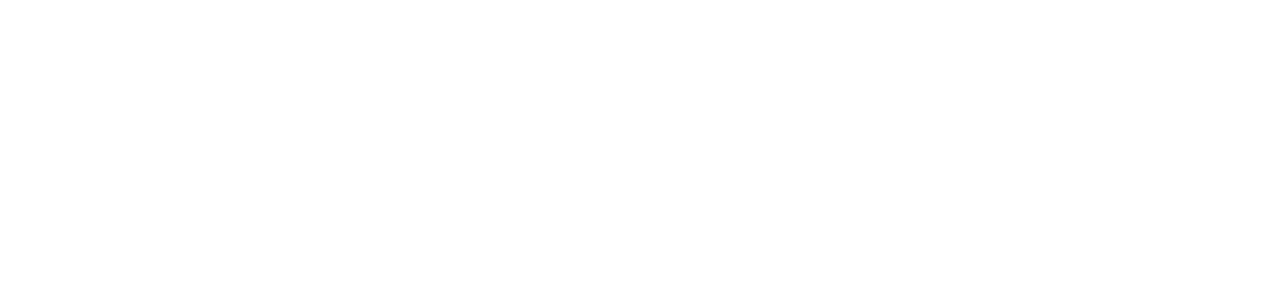
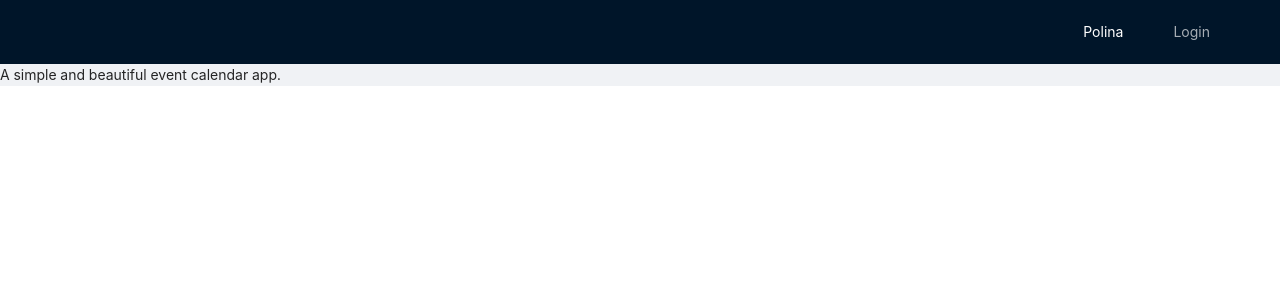
Before and after one commit to PolinaV2020/events-calendar, a React (Create React App) app: page / in a window 1280 px wide. Shown: the top 300 px of the page. Built offline with nearby package versions, Linux system fonts and the light colour scheme.

Commit message:
add: header

```diff
--- /dev/null
+++ b/src/components/App/App.css
@@ -0,0 +1 @@
+@import '~antd/dist/antd.css';
--- a/src/components/App/App.tsx
+++ b/src/components/App/App.tsx
@@ -2,15 +2,14 @@
 import {BrowserRouter} from 'react-router-dom';
 import {Provider} from 'react-redux';
 import {store} from '../../store/index';
-import {Layout} from '../Layout/Layout';
+import {AppRoutes} from '../../router/routes';
+import './App.css';
 
 function App() {
   return (
      <Provider store={store}>
         <BrowserRouter>
-         <main>
-              <Layout />
-          </main>
+            <AppRoutes />
         </BrowserRouter>
       </Provider>
   );
--- /dev/null
+++ b/src/components/Header/AppHeader.tsx
@@ -0,0 +1,37 @@
+import React, {FC} from 'react';
+import {NavLink} from 'react-router-dom';
+import {Row, Menu} from 'antd';
+
+export const AppHeader: FC = () => {
+  const auth = false;
+
+  return (
+     <Row justify="end">
+          {auth ? (
+              <>
+                <div style={{color: 'white', marginRight: "30px"}}>Polina</div>
+                <Menu mode="horizontal" theme="dark" selectable={false}>
+                    <Menu.Item key={1}>
+                        <NavLink to="/">Home page</NavLink>
+                    </Menu.Item>
+                    <Menu.Item key={2}>
+                        <NavLink to="/event">Event</NavLink>
+                    </Menu.Item>
+                    <Menu.Item key={3}>
+                        <NavLink to="/login">Logout</NavLink>
+                    </Menu.Item>
+                </Menu>
+                </>
+              ) : (
+                  <>
+                    <div style={{color: 'white', marginRight: "30px"}}>Polina</div>
+                    <Menu mode="horizontal" theme="dark" selectable={false}>
+                        <Menu.Item key={1}>
+                            <NavLink to="/login">Login</NavLink>
+                        </Menu.Item>
+                    </Menu>
+                </>
+            )}
+      </Row>
+  );
+};
--- /dev/null
+++ b/src/components/Layout/AppLayout.tsx
@@ -0,0 +1,18 @@
+import React, {FC} from 'react';
+import {NavLink} from 'react-router-dom';
+import {Outlet} from 'react-router-dom';
+import {Layout, Row, Menu} from 'antd';
+import {AppHeader} from '../Header/AppHeader';
+
+export const AppLayout: FC = () => {
+    return (
+        <Layout>
+            <Layout.Header>
+                <AppHeader />
+            </Layout.Header>
+            <Layout.Content>
+                <Outlet />
+            </Layout.Content>
+        </Layout>
+    );
+};
--- a/src/components/Layout/Layout.tsx
+++ /dev/null
@@ -1,13 +0,0 @@
-import React from 'react';
-import {Routes, Route, Navigate} from 'react-router-dom';
-import {privateRoutes, publicRoutes, RouteNames} from '../../router/routes';
-
-export const Layout = () => {
-    const auth = false;
-    return (
-            <Routes>
-                <Route path="*" element={<Navigate replace to={RouteNames.EVENT} />} />
-                <Route path="*" element={<Navigate replace to={RouteNames.LOGIN}/>} />
-            </Routes>
-    );
-};
--- /dev/null
+++ b/src/hoc/RequireAuth.ts
@@ -0,0 +1,13 @@
+import React from 'react';
+import {useLocation, Navigate, useNavigate} from 'react-router-dom';
+
+interface RequireAuthProps {
+  children: JSX.Element;
+}
+
+export const RequireAuth = ({children}: RequireAuthProps) => {
+  const location = useLocation();
+  const auth = false;
+
+  return children;
+};
--- /dev/null
+++ b/src/pages/HomePage/HomePage.tsx
@@ -0,0 +1,9 @@
+import React, {FC} from 'react';
+
+export const HomePage:FC = () => {
+  return (
+    <div>
+      A simple and beautiful event calendar app.
+    </div>
+  );
+};
--- a/src/router/routes.tsx
+++ b/src/router/routes.tsx
@@ -1,22 +1,30 @@
 import React from 'react';
+import {Routes, Route, Navigate, Outlet} from 'react-router-dom';
+import {HomePage} from '../pages/HomePage/HomePage';
 import {Login} from '../pages/Login/Login';
 import {Event} from '../pages/Event/Event';
+import {AppLayout} from '../components/Layout/AppLayout';
+import {RequireAuth} from '../hoc/RequireAuth';
 
 export interface Route {
     path?: string,
     element?: React.ReactElement | null,
 }
 
-export enum RouteNames {
-    LOGIN = '/login',
-    EVENT = '/',
-    NOMATCH = '*',
-}
 
-export const publicRoutes: Route[] = [
-    {path: RouteNames.LOGIN, element: <Login />}
-]
-
-export const privateRoutes: Route[] = [
-    {path: RouteNames.EVENT, element: <Event />}
-]
+export const AppRoutes = () => {
+    return (
+        <Routes>
+            <Route path="/" element={<AppLayout/>}>
+                <Route index element={<HomePage />} />
+                <Route path="event" element={
+                    <RequireAuth>
+                        <Event />
+                    </RequireAuth>
+                    } />
+                <Route path="login" element={<Login/>} />
+                <Route path="*" element={<Navigate to="login" replace/>} />
+            </Route>
+        </Routes>
+    );
+};
```
Also changed, not shown: src/setupTests.ts (deleted, +0 -5 lines).
